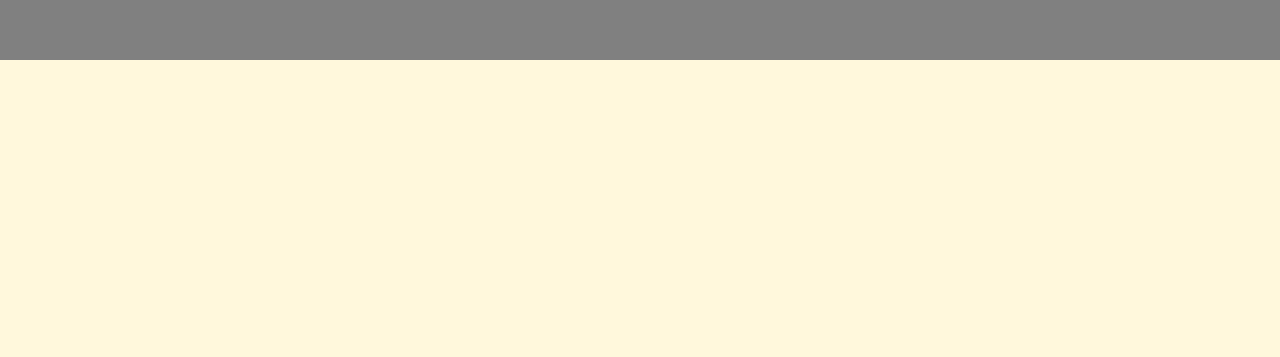
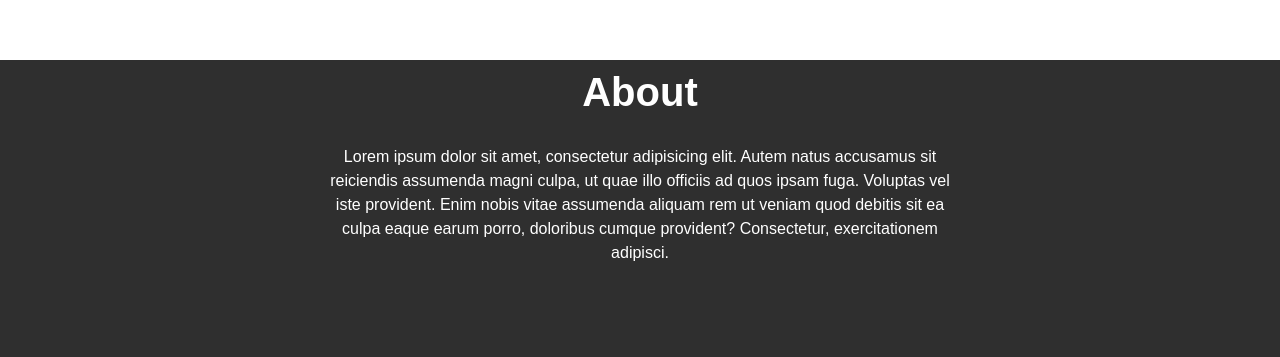
Before and after one commit to JohanGJensen/BeerSite, a website: page public/index.html in a window 1280 px wide. Shown: the part 1191-1548 px from the top of the page. Drawn offline with Linux system fonts and the light colour scheme.

Commit message:
add styles

```diff
--- a/public/index.html
+++ b/public/index.html
@@ -5,6 +5,7 @@
     <meta http-equiv="X-UA-Compatible" content="IE=edge">
     <meta name="viewport" content="width=device-width, initial-scale=1.0">
     <link rel="stylesheet" href="/styles/style.css" type="text/css" />
+    <link rel="stylesheet" href="/styles/about.css" type="text/css" />
     <link rel="stylesheet" href="/styles/footer.css" type="text/css" />
     <title>Beer Site</title>
 </head>
@@ -14,7 +15,10 @@
         <!-- <img class="banner-img" src="/assets/beer-banner.jpg" alt="beer banner" /> -->
     </section>
     <section class="beers-content"></section>
-    <section class="about-content"></section>
+    <section class="about-content">
+        <h1 class="about-h1">About</h1>
+        <p class="about-p">Lorem ipsum dolor sit amet, consectetur adipisicing elit. Autem natus accusamus sit reiciendis assumenda magni culpa, ut quae illo officiis ad quos ipsam fuga. Voluptas vel iste provident. Enim nobis vitae assumenda aliquam rem ut veniam quod debitis sit ea culpa eaque earum porro, doloribus cumque provident? Consectetur, exercitationem adipisci.</p>
+    </section>
     <footer>
         <section class="link-container-footer">
             <a class="link-footer" href="#">Linkedin</a>
--- a/public/styles/about.css
+++ b/public/styles/about.css
@@ -0,0 +1,23 @@
+.about-content {
+  width: 100%;
+  height: auto;
+  min-height: 300px;
+  background: #2f2f2f;
+}
+
+.about-h1 {
+  width: 100%;
+  text-align: center;
+
+  padding: 10px 0 0;
+}
+
+.about-p {
+  width: 50%;
+  height: auto;
+  text-align: center;
+  line-height: 1.5;
+
+  margin: 0 auto;
+  padding: 30px 0;
+}
--- a/public/styles/style.css
+++ b/public/styles/style.css
@@ -2,9 +2,13 @@ body {
   padding: 0;
   margin: 0;
   color: #ffffff;
-  background-color: grey;
+  /* background-color: grey; */
 
   font-family: Arial, Helvetica, sans-serif;
+}
+
+p {
+  margin: 0;
 }
 
 h1 {
@@ -44,12 +48,6 @@ h1 {
   height: 800px;
 }
 
-.about-content {
-  width: 100%;
-  height: 600px;
-  background: cornsilk;
-}
-
 @media screen and (max-width: 600px) {
   .banner-content {
     height: 100vh;
```
Also changed, not shown: server.js (+23 -3 lines).
